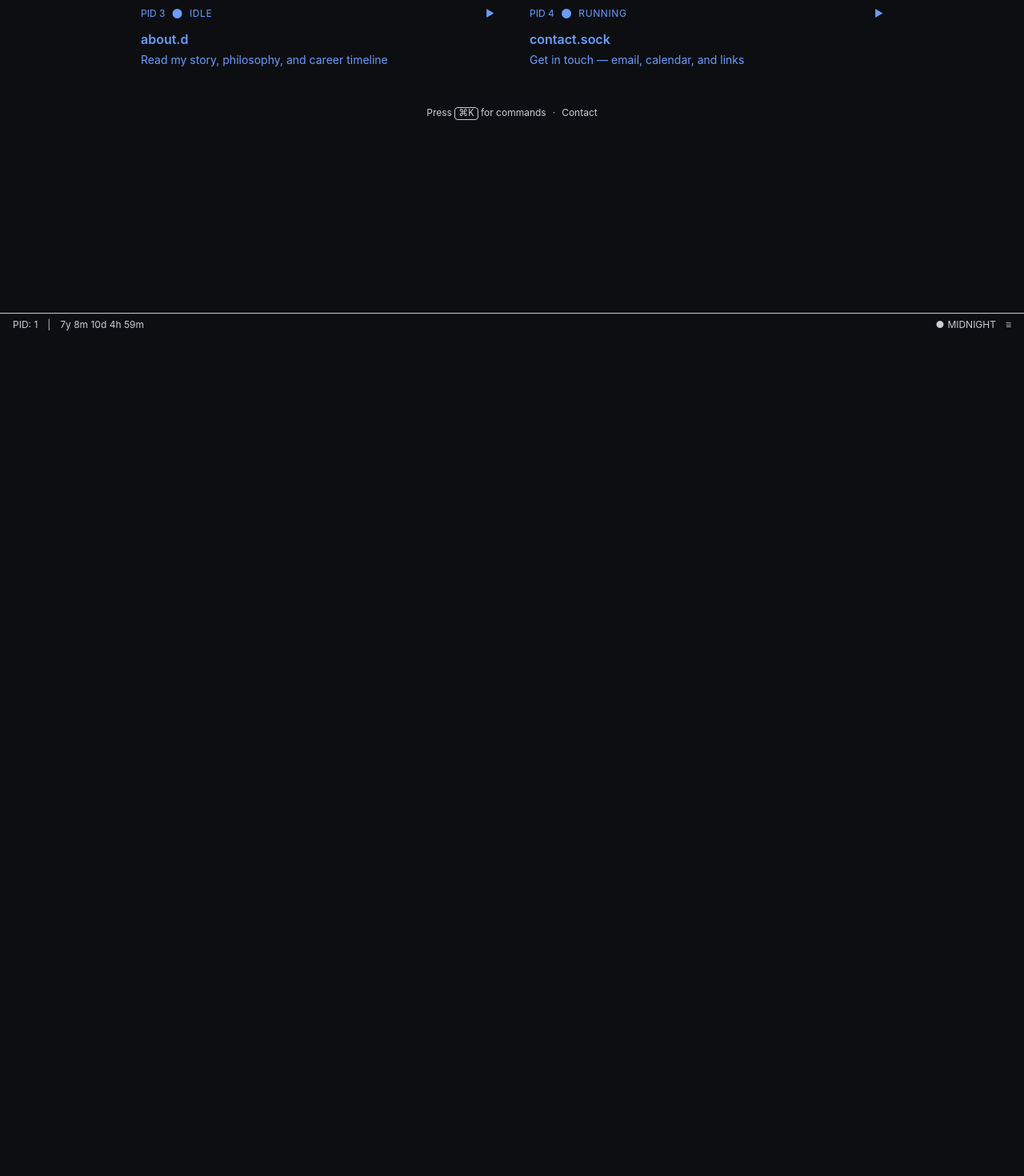
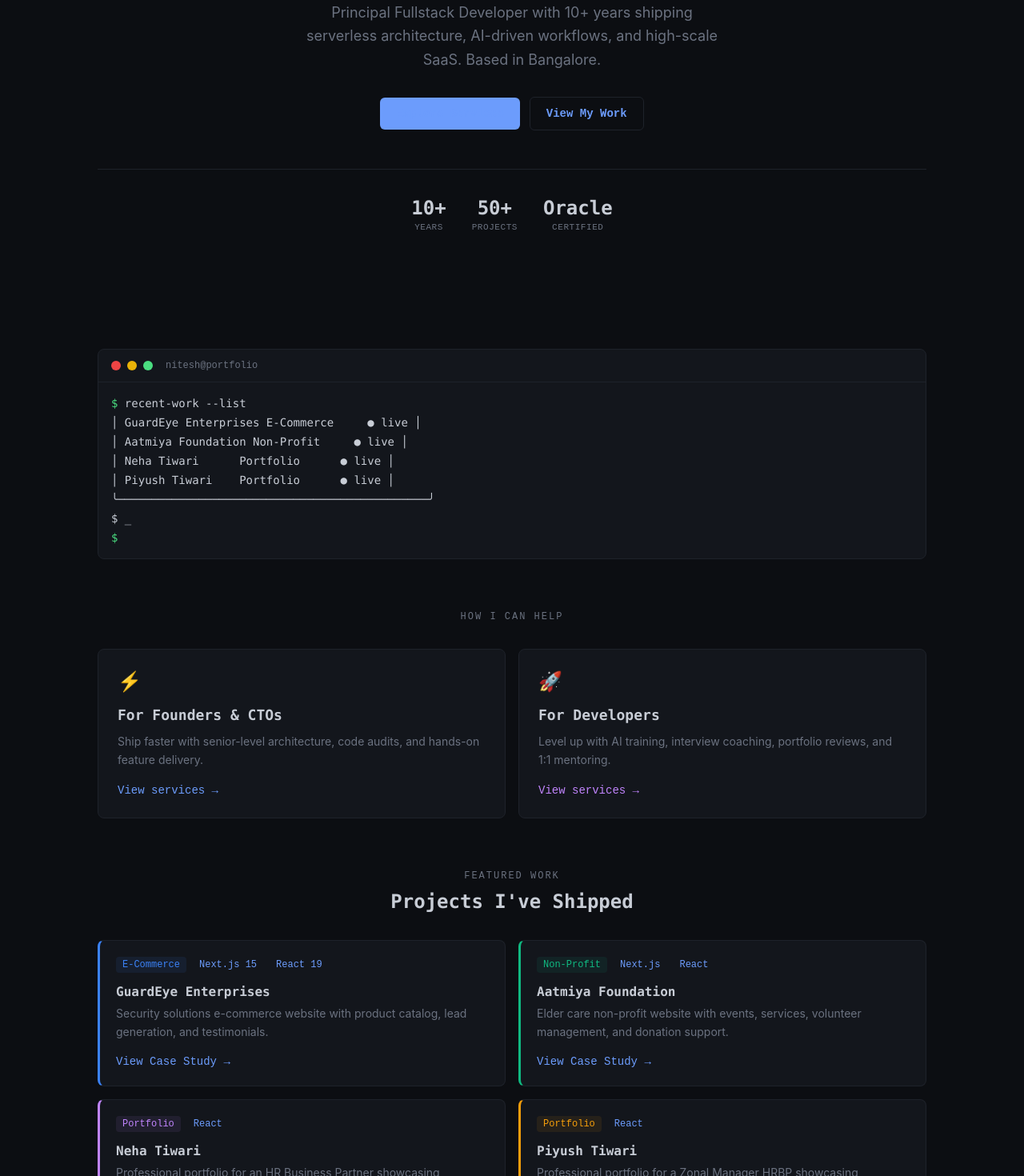
Before and after one commit to knee-tesh/initesh, a Next.js app: page / in a window 1280 px wide. Shown: the part 380-1850 px from the top of the page at 80% size. Before the commit the page ends 800 px from the top, so only its background shows below. Built offline with nearby package versions, Linux system fonts and the light colour scheme; no server answers.

Commit message:
feat: add homepage with hero, live terminal, services teaser, projects grid

```diff
--- /dev/null
+++ b/src/app/(main)/page.tsx
@@ -0,0 +1,15 @@
+import Hero from "@/components/home/hero";
+import LiveTerminal from "@/components/home/live-terminal";
+import ServicesTeaser from "@/components/home/services-teaser";
+import ProjectsGrid from "@/components/home/projects-grid";
+
+export default function HomePage() {
+  return (
+    <>
+      <Hero />
+      <LiveTerminal />
+      <ServicesTeaser />
+      <ProjectsGrid />
+    </>
+  );
+}
--- /dev/null
+++ b/src/components/home/hero.tsx
@@ -0,0 +1,40 @@
+import CtaButton from "@/components/shared/cta-button";
+
+export default function Hero() {
+  return (
+    <section className="py-16 md:py-24 text-center">
+      <div className="inline-flex items-center gap-2 bg-surface border border-border rounded-full px-4 py-1.5 mb-8">
+        <span className="w-2 h-2 rounded-full bg-mint animate-pulse" />
+        <span className="text-xs text-muted font-[family-name:var(--font-mono)]">Available for new projects</span>
+      </div>
+
+      <h1 className="text-3xl md:text-5xl lg:text-[44px] font-bold text-text leading-tight mb-6 font-[family-name:var(--font-display)]">
+        I build production systems<br className="hidden md:block" /> that scale.
+      </h1>
+
+      <p className="text-base md:text-lg text-muted max-w-[540px] mx-auto mb-8 leading-relaxed">
+        Principal Fullstack Developer with 10+ years shipping serverless architecture, AI-driven workflows, and high-scale SaaS. Based in Bangalore.
+      </p>
+
+      <div className="flex items-center justify-center gap-3 mb-12">
+        <CtaButton href="/services">Explore Services</CtaButton>
+        <CtaButton href="/projects" variant="secondary">View My Work</CtaButton>
+      </div>
+
+      <div className="flex items-center justify-center gap-8 pt-8 border-t border-border">
+        <div className="text-center">
+          <div className="text-2xl font-bold text-text font-[family-name:var(--font-display)]">10+</div>
+          <div className="text-[11px] text-muted uppercase tracking-wider font-[family-name:var(--font-mono)]">Years</div>
+        </div>
+        <div className="text-center">
+          <div className="text-2xl font-bold text-text font-[family-name:var(--font-display)]">50+</div>
+          <div className="text-[11px] text-muted uppercase tracking-wider font-[family-name:var(--font-mono)]">Projects</div>
+        </div>
+        <div className="text-center">
+          <div className="text-2xl font-bold text-text font-[family-name:var(--font-display)]">Oracle</div>
+          <div className="text-[11px] text-muted uppercase tracking-wider font-[family-name:var(--font-mono)]">Certified</div>
+        </div>
+      </div>
+    </section>
+  );
+}
--- /dev/null
+++ b/src/components/home/live-terminal.tsx
@@ -0,0 +1,62 @@
+"use client";
+
+import { useEffect, useState } from "react";
+import TerminalWindow from "@/components/shared/terminal-window";
+import projects from "@/data/projects.json";
+
+export default function LiveTerminal() {
+  const [lines, setLines] = useState<string[]>([]);
+  const [showCursor, setShowCursor] = useState(true);
+
+  useEffect(() => {
+    const projectLines = projects.map(
+      (p) => `│ ${p.title.padEnd(16)} ${p.category.padEnd(14)} ● live │`
+    );
+
+    const allLines = [
+      `$ recent-work --list`,
+      `╭──────────────────────────────────────────────╮`,
+      ...projectLines,
+      `╰──────────────────────────────────────────────╯`,
+      `$ _`,
+    ];
+
+    let i = 0;
+    const timer = setInterval(() => {
+      if (i < allLines.length) {
+        setLines((prev) => [...prev, allLines[i]]);
+        i++;
+      } else {
+        clearInterval(timer);
+      }
+    }, 150);
+
+    return () => clearInterval(timer);
+  }, []);
+
+  useEffect(() => {
+    const cursor = setInterval(() => setShowCursor((prev) => !prev), 500);
+    return () => clearInterval(cursor);
+  }, []);
+
+  return (
+    <section className="my-12">
+      <TerminalWindow>
+        <div className="space-y-1">
+          {lines.map((line, i) => (
+            <div key={i} className="text-text whitespace-pre">
+              {i === 0 && <span className="text-mint">$ </span>}
+              {i === 0 ? line.replace("$ ", "") : line}
+            </div>
+          ))}
+          {lines.length === projects.length + 4 && (
+            <div className="text-text">
+              <span className="text-mint">$ </span>
+              <span className={showCursor ? "border-r-2 border-text" : "border-r-2 border-transparent"}>&nbsp;</span>
+            </div>
+          )}
+        </div>
+      </TerminalWindow>
+    </section>
+  );
+}
--- /dev/null
+++ b/src/components/home/projects-grid.tsx
@@ -0,0 +1,45 @@
+import Link from "next/link";
+import Tag from "@/components/shared/tag";
+import projects from "@/data/projects.json";
+
+export default function ProjectsGrid() {
+  return (
+    <section className="my-16">
+      <h2 className="text-xs uppercase tracking-[2px] text-muted text-center mb-2 font-[family-name:var(--font-mono)]">
+        Featured Work
+      </h2>
+      <h3 className="text-2xl font-bold text-text text-center mb-8 font-[family-name:var(--font-display)]">
+        Projects I&apos;ve Shipped
+      </h3>
+
+      <div className="grid md:grid-cols-2 gap-4">
+        {projects.map((project) => (
+          <Link
+            key={project.id}
+            href={`/projects/${project.id}`}
+            className="bg-surface border border-border rounded-lg overflow-hidden hover:border-border transition-colors group"
+            style={{ borderLeftWidth: "3px", borderLeftColor: project.brandColor }}
+          >
+            <div className="p-5">
+              <div className="flex items-center gap-2 mb-3">
+                <Tag label={project.category} color={project.brandColor} />
+                {project.techStack.slice(0, 2).map((tech) => (
+                  <Tag key={tech} label={tech} />
+                ))}
+              </div>
+              <h4 className="text-base font-semibold text-text mb-1 font-[family-name:var(--font-display)]">
+                {project.title}
+              </h4>
+              <p className="text-sm text-muted leading-relaxed mb-3">
+                {project.description}
+              </p>
+              <span className="text-sm text-accent font-[family-name:var(--font-mono)] group-hover:underline">
+                View Case Study →
+              </span>
+            </div>
+          </Link>
+        ))}
+      </div>
+    </section>
+  );
+}
--- /dev/null
+++ b/src/components/home/services-teaser.tsx
@@ -0,0 +1,45 @@
+import Link from "next/link";
+
+export default function ServicesTeaser() {
+  return (
+    <section className="my-16">
+      <h2 className="text-xs uppercase tracking-[2px] text-muted text-center mb-8 font-[family-name:var(--font-mono)]">
+        How I Can Help
+      </h2>
+
+      <div className="grid md:grid-cols-2 gap-4">
+        <Link
+          href="/services?audience=founders"
+          className="bg-surface border border-border rounded-lg p-6 hover:border-accent transition-colors group"
+        >
+          <div className="text-2xl mb-3">⚡</div>
+          <h3 className="text-lg font-semibold text-text mb-2 font-[family-name:var(--font-display)]">
+            For Founders & CTOs
+          </h3>
+          <p className="text-sm text-muted leading-relaxed">
+            Ship faster with senior-level architecture, code audits, and hands-on feature delivery.
+          </p>
+          <div className="mt-4 text-sm text-accent font-[family-name:var(--font-mono)] group-hover:underline">
+            View services →
+          </div>
+        </Link>
+
+        <Link
+          href="/services?audience=developers"
+          className="bg-surface border border-border rounded-lg p-6 hover:border-lavender transition-colors group"
+        >
+          <div className="text-2xl mb-3">🚀</div>
+          <h3 className="text-lg font-semibold text-text mb-2 font-[family-name:var(--font-display)]">
+            For Developers
+          </h3>
+          <p className="text-sm text-muted leading-relaxed">
+            Level up with AI training, interview coaching, portfolio reviews, and 1:1 mentoring.
+          </p>
+          <div className="mt-4 text-sm text-lavender font-[family-name:var(--font-mono)] group-hover:underline">
+            View services →
+          </div>
+        </Link>
+      </div>
+    </section>
+  );
+}
```
